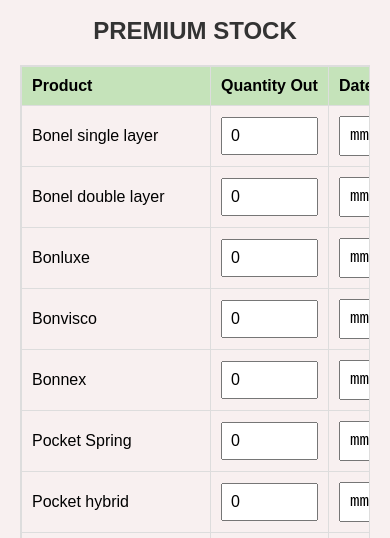
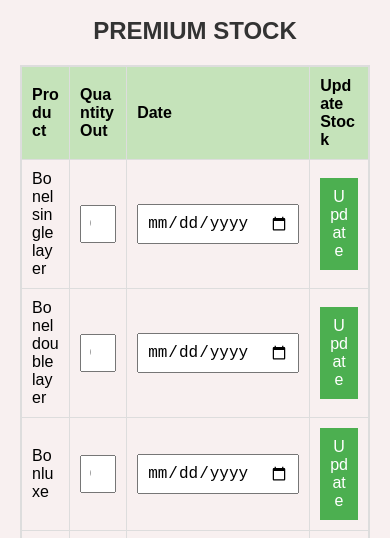
Before and after one commit to ugcoded/roseformstockmng, a plain HTML site: page stock.html in a window 390 px wide. Shown: the part 255-793 px from the top of the page. Drawn offline with Linux system fonts and the light colour scheme; sample sign-in values are in the browser's storage.

Commit message:
Update stock.html

```diff
--- a/stock.html
+++ b/stock.html
@@ -46,6 +46,9 @@ table, th, td {
 th, td {
   padding: 10px;
   text-align: left;
+  word-wrap: break-word; /* Allows text to wrap within the cell */
+  white-space: normal; /* Ensures text doesn't overflow */
+  max-width: 200px; /* Adjust max width to prevent overflow */
 }
 
 th {
@@ -106,7 +109,12 @@ button:hover {
   button, input, select {
     font-size: 16px;
   }
+
+  td, th {
+    word-break: break-word; /* Ensures words wrap on smaller screens */
+  }
 }
+
 
 
   </style>
```
